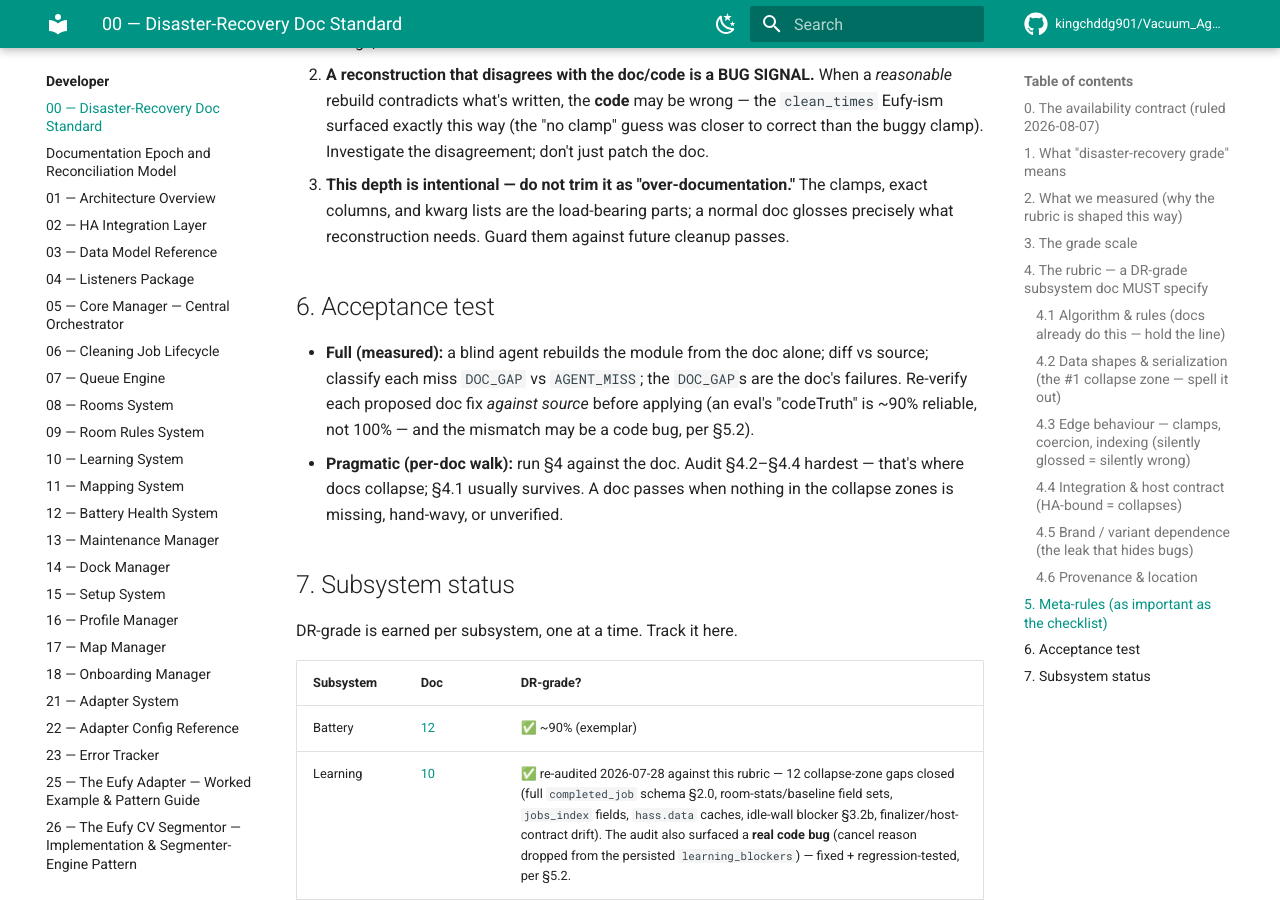
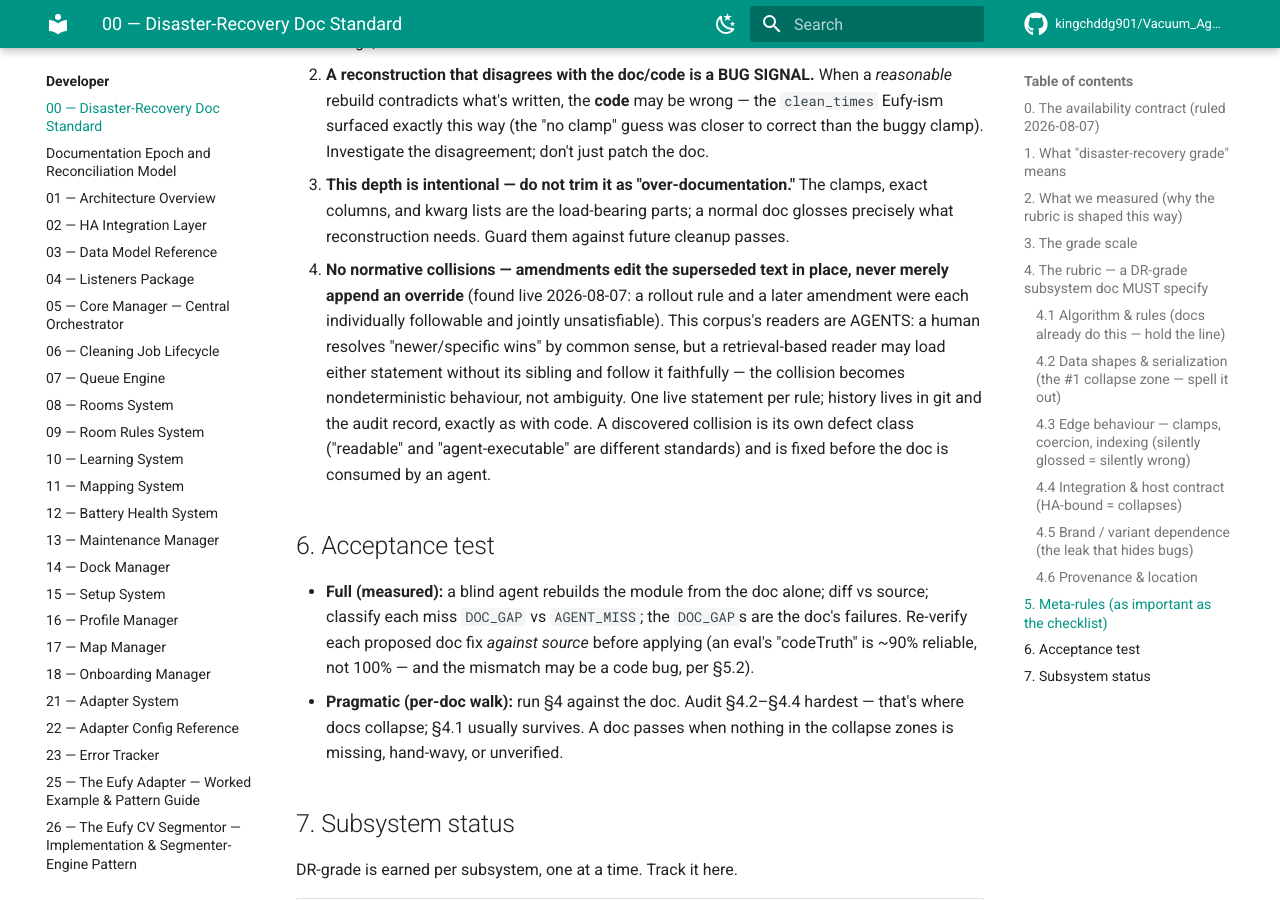
Before and after one commit to kingchddg901/Vacuum_Agent, an MkDocs documentation site: the page built from docs/dev/00-disaster-recovery-standard.md, in a window 1280 px wide and 900 px high, scrolled down 4870 px. Built offline with MkDocs 1.6.1 and Material for MkDocs 9.7.7, drawn with Linux system fonts in a browser that asks for light colours; comment, search, counter and statistics services are not loaded.

Commit message:
docs(dr): normative collisions are a defect class — amendments edit in place, one live statement per rule
Meta-rule 4 in the standard + protocol rule 14: individually-followable,
jointly-unsatisfiable statements trap retrieval-based agents into
nondeterminism; humans resolve by common sense, agents may not. History lives
in git/the audit record, never as a second live version of the rule.

Co-Authored-By: Claude Fable 5 <noreply@anthropic.com>

```diff
--- a/docs/dev/00-disaster-recovery-standard.md
+++ b/docs/dev/00-disaster-recovery-standard.md
@@ -184,6 +184,16 @@ Grouped by the failure modes above; use as a checklist.
 3. **This depth is intentional — do not trim it as "over-documentation."** The clamps,
    exact columns, and kwarg lists are the load-bearing parts; a normal doc glosses
    precisely what reconstruction needs. Guard them against future cleanup passes.
+4. **No normative collisions — amendments edit the superseded text in place, never
+   merely append an override** (found live 2026-08-07: a rollout rule and a later
+   amendment were each individually followable and jointly unsatisfiable). This
+   corpus's readers are AGENTS: a human resolves "newer/specific wins" by common
+   sense, but a retrieval-based reader may load either statement without its sibling
+   and follow it faithfully — the collision becomes nondeterministic behaviour, not
+   ambiguity. One live statement per rule; history lives in git and the audit
+   record, exactly as with code. A discovered collision is its own defect class
+   ("readable" and "agent-executable" are different standards) and is fixed before
+   the doc is consumed by an agent.
 
 ## 6. Acceptance test
 
```
Also changed, not shown: .claude/notes/synthesis/PROTOCOL-dr-prose-ablation.md (+16 -0 lines).
